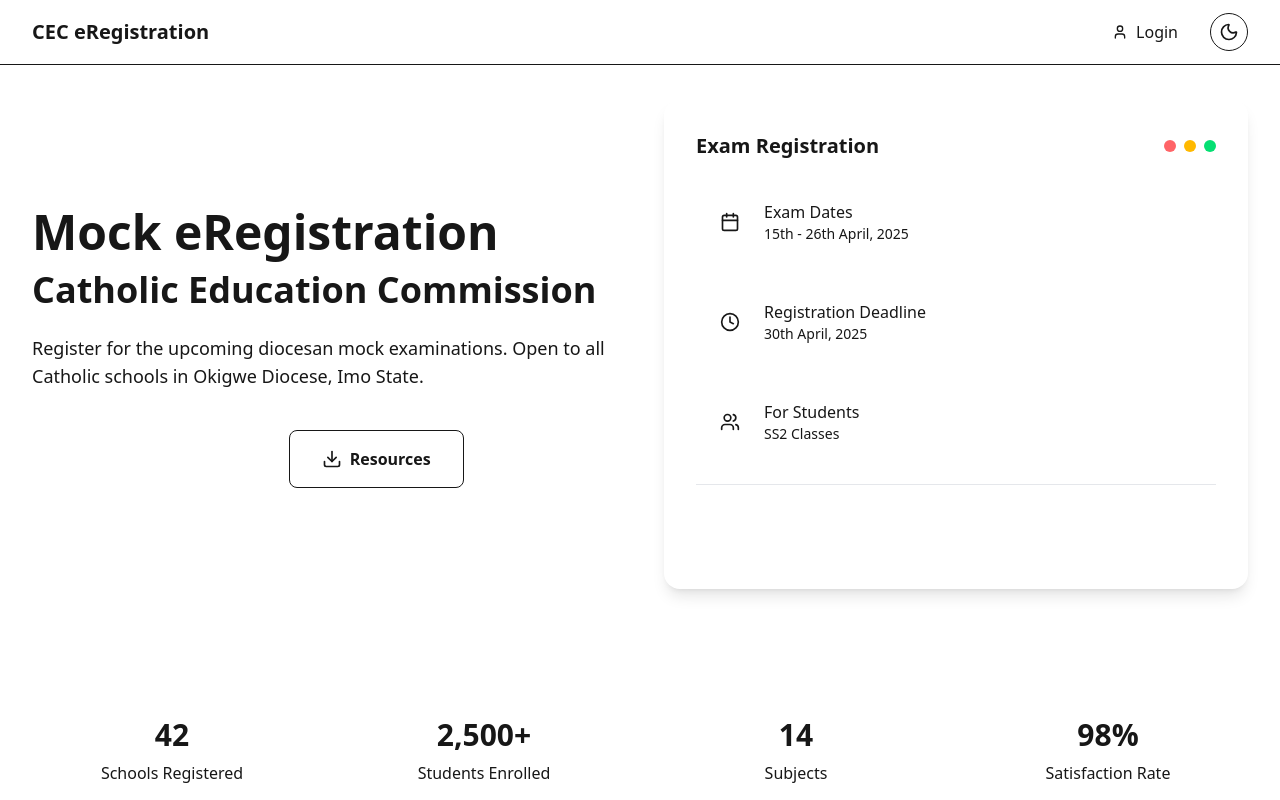
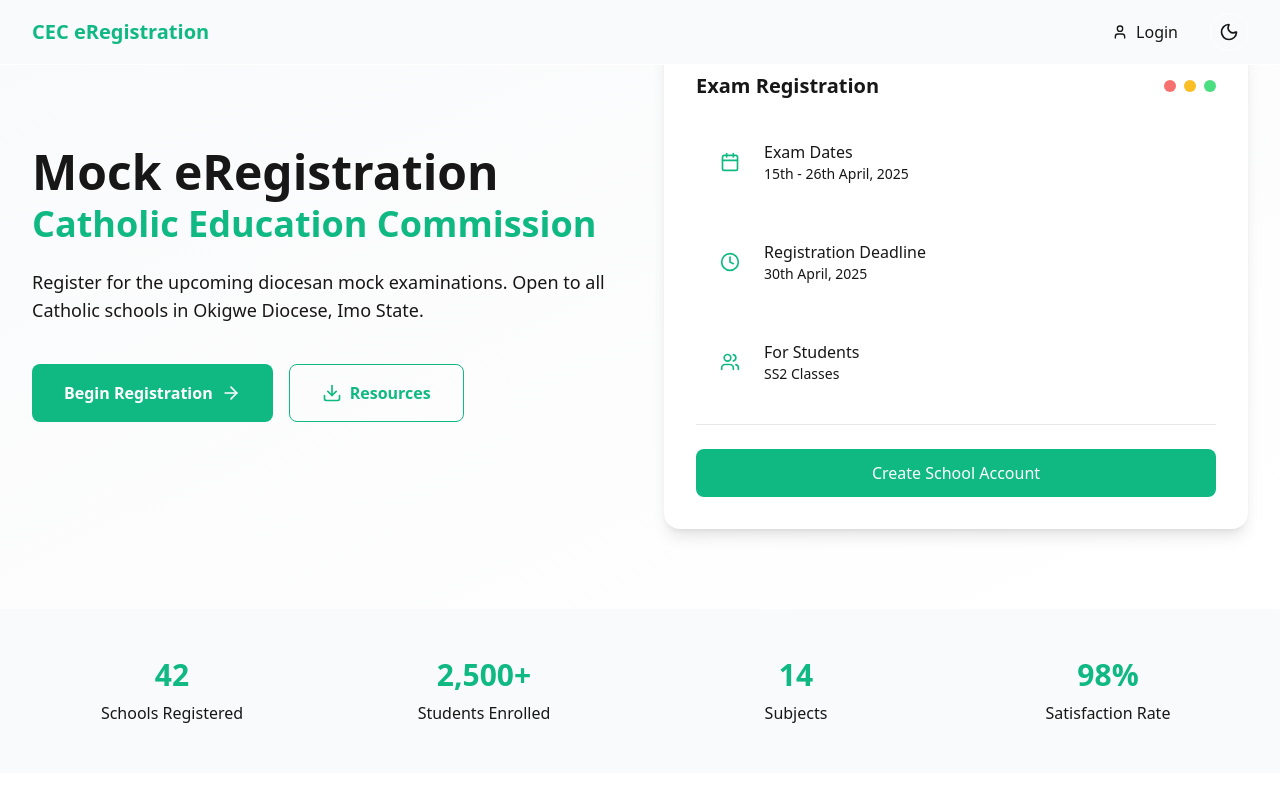
Before and after one commit to i3hub-official/ceceportal, a Next.js app: page / in a window 1280 px wide. Shown: the top 800 px of the page. Built offline with nearby package versions, Linux system fonts and the light colour scheme.

Commit message:
Downgrade tailwind to 3.4.17

```diff
--- a/package.json
+++ b/package.json
@@ -31,7 +31,6 @@
   },
   "devDependencies": {
     "@eslint/eslintrc": "^3.3.1",
-    "@tailwindcss/postcss": "^4.1.13",
     "@types/bcrypt": "^6.0.0",
     "@types/bcryptjs": "^3.0.0",
     "@types/node": "^24.5.2",
@@ -46,7 +45,7 @@
     "eslint-config-next": "^15.5.4",
     "postcss": "^8.5.6",
     "prisma": "^6.16.2",
-    "tailwindcss": "^4.1.13",
+    "tailwindcss": "^3.4.17",
     "typescript": "^5.9.2"
   }
 }
--- a/postcss.config.js
+++ b/postcss.config.js
@@ -1,6 +1,6 @@
 const config = {
   plugins: {
-    '@tailwindcss/postcss': {},
+    tailwindcss: {},
     autoprefixer: {},
   },
 };
--- a/src/app/globals.css
+++ b/src/app/globals.css
@@ -1,6 +1,8 @@
-@import "tailwindcss";
+@tailwind base;
+@tailwind components;
+@tailwind utilities;
 
-/* Define your CSS custom properties */
+/* Your custom CSS below */
 :root {
   --background: #ffffff;
   --foreground: #171717;
@@ -11,12 +13,8 @@
   --border: #e5e7eb;
   --nav-height: 73px;
   --header-height: 64px;
-  --font-sans:
-    ui-sans-serif, system-ui, -apple-system, BlinkMacSystemFont, "Segoe UI",
-    Roboto, "Helvetica Neue", Arial, "Noto Sans", sans-serif;
-  --font-mono:
-    ui-monospace, SFMono-Regular, Menlo, Monaco, Consolas, "Liberation Mono",
-    "Courier New", monospace;
+  --font-sans: ui-sans-serif, system-ui, -apple-system, BlinkMacSystemFont, "Segoe UI", Roboto, "Helvetica Neue", Arial, "Noto Sans", sans-serif;
+  --font-mono: ui-monospace, SFMono-Regular, Menlo, Monaco, Consolas, "Liberation Mono", "Courier New", monospace;
 }
 
 .dark {
@@ -29,7 +27,7 @@
   --border: #374151;
 }
 
-/* Apply custom properties to Tailwind v4 */
+@layer base {
   :root {
     --color-background: var(--background);
     --color-foreground: var(--foreground);
@@ -38,17 +36,16 @@
     --color-accent: var(--accent);
     --color-card: var(--card);
   }
+}
 
-/* Base body style */
 body {
   background: var(--background);
   color: var(--foreground);
   font-family: var(--font-sans), Arial, Helvetica, sans-serif;
-  transition:
-    background 0.3s ease,
-    color 0.3s ease;
+  transition: background 0.3s ease, color 0.3s ease;
 }
 
+/* Rest of your custom CSS remains the same */
 html,
 body,
 #--next {
@@ -58,20 +55,17 @@ body,
   line-height: 1.5;
 }
 
-/* Mobile optimization for code blocks */
 pre {
   overflow-x: auto;
   white-space: pre-wrap;
   word-wrap: break-word;
 }
 
-/* Fix for sticky headers on mobile */
 .sticky {
   position: sticky;
   -webkit-position: sticky;
 }
 
-/* Ensure main content area has proper spacing */
 .min-h-screen {
   min-height: 100vh;
   display: flex;
@@ -82,7 +76,6 @@ pre {
   flex: 1 0 auto;
 }
 
-/* Dropdown Animation */
 .submenu-transition {
   transition: all 0.3s ease-in-out;
   overflow: hidden;
@@ -95,7 +88,6 @@ pre {
   max-height: 500px;
   opacity: 1;
 }
-
 .submenu-exit {
   max-height: 500px;
   opacity: 1;
@@ -105,7 +97,6 @@ pre {
   opacity: 0;
 }
 
-/* Dashboard Loader Effect and Animation */
 @keyframes loadingBar {
   0% {
     transform: translateX(-100%);
```
Also changed, not shown: 1 other file (tests, documents, lock files or other folders). Lines whose indentation alone changed are shown as unchanged.
